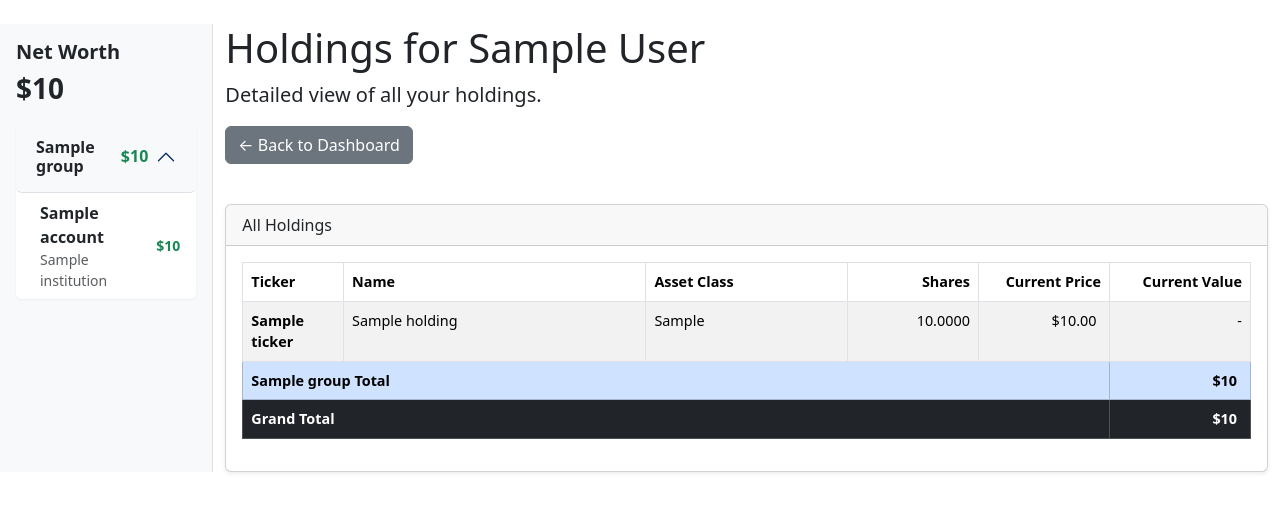
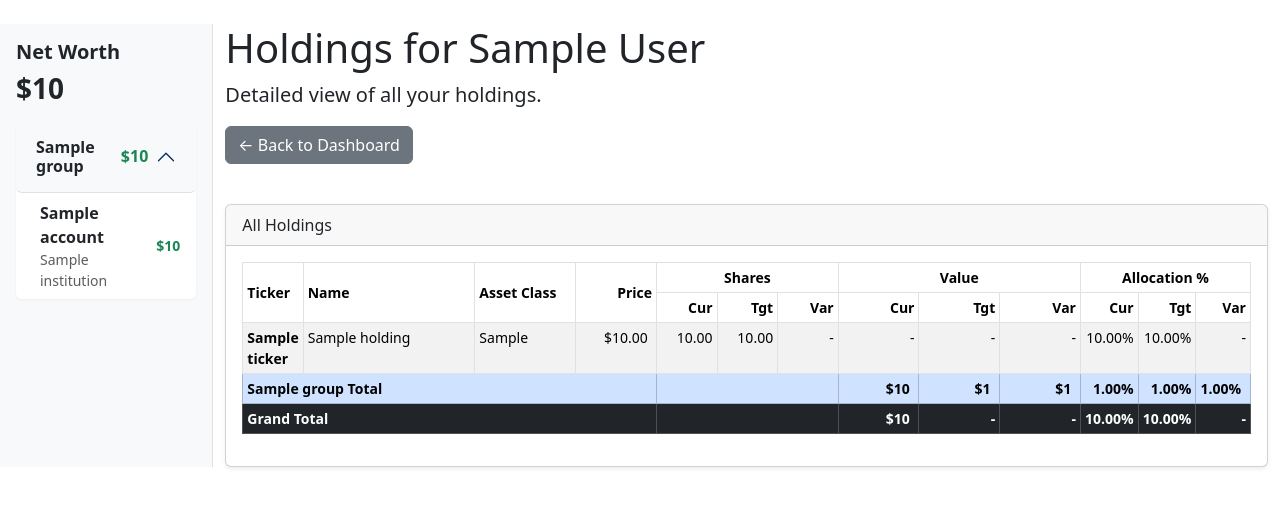
Before and after one commit to charlesbeck3/cb3portfolio, a Django app: template portfolio/templates/portfolio/holdings.html in a window 1280 px wide. Shown: the part 56-568 px from the top of the page. Run offline with Django 5.2, Linux system fonts and the light colour scheme; tables that the repository leaves empty hold one stand-in row (values such as "Sample post"); the template is opened without the code that fills it: values that come from a table or form of the project are taken from there, most other values are stand-ins (such as "Sample title", 1, 10 or a date in 2020).

Commit message:
Refine Holdings layout: Flip columns, add totals, format variances

```diff
--- a/portfolio/templates/portfolio/holdings.html
+++ b/portfolio/templates/portfolio/holdings.html
@@ -27,15 +27,30 @@
                     </div>
                     <div class="card-body">
                         <div class="table-responsive">
-                            <table class="table table-striped table-bordered table-hover">
+                            <table class="table table-striped table-bordered table-hover table-sm" style="font-size: 0.875rem;">
                                 <thead>
                                     <tr>
-                                        <th style="width: 10%;">Ticker</th>
-                                        <th style="width: 30%;">Name</th>
-                                        <th style="width: 20%;">Asset Class</th>
-                                        <th class="text-end" style="width: 13%;">Shares</th>
-                                        <th class="text-end" style="width: 13%;">Current Price</th>
-                                        <th class="text-end" style="width: 14%;">Current Value</th>
+                                        <th rowspan="2" class="align-middle" style="width: 5%;">Ticker</th>
+                                        <th rowspan="2" class="align-middle" style="width: 17%;">Name</th>
+                                        <th rowspan="2" class="align-middle" style="width: 10%;">Asset Class</th>
+                                        <th rowspan="2" class="align-middle text-end" style="width: 8%;">Price</th>
+                                        <th colspan="3" class="text-center">Shares</th>
+                                        <th colspan="3" class="text-center">Value</th>
+                                        <th colspan="3" class="text-center">Allocation %</th>
+                                    </tr>
+                                    <tr>
+                                        <!-- Shares -->
+                                        <th class="text-end" style="width: 6%;">Cur</th>
+                                        <th class="text-end" style="width: 6%;">Tgt</th>
+                                        <th class="text-end" style="width: 6%;">Var</th>
+                                        <!-- Value -->
+                                        <th class="text-end" style="width: 8%;">Cur</th>
+                                        <th class="text-end" style="width: 8%;">Tgt</th>
+                                        <th class="text-end" style="width: 8%;">Var</th>
+                                        <!-- Allocation -->
+                                        <th class="text-end" style="width: 5%;">Cur</th>
+                                        <th class="text-end" style="width: 5%;">Tgt</th>
+                                        <th class="text-end" style="width: 5%;">Var</th>
                                     </tr>
                                 </thead>
                                 <tbody>
@@ -47,34 +62,83 @@
                                         <td><strong>{{ holding.ticker }}</strong></td>
                                         <td>{{ holding.name }}</td>
                                         <td>{{ holding.asset_class }}</td>
-                                        <td class="text-end">{{ holding.shares|floatformat:4 }}</td>
                                         <td class="text-end">{{ holding.current_price|default:"0"|accounting_amount:2 }}</td>
+
+                                        <!-- Shares -->
+                                        <td class="text-end">{{ holding.shares|floatformat:2 }}</td>
+                                        <td class="text-end">{{ holding.target_shares|floatformat:2 }}</td>
+                                        <td class="text-end">{{ holding.shares_variance|accounting_number:2 }}</td>
+
+                                        <!-- Value -->
                                         <td class="text-end">{{ holding.value|accounting_amount:0 }}</td>
+                                        <td class="text-end">{{ holding.target_value|accounting_amount:0 }}</td>
+                                        <td class="text-end">{{ holding.value_variance|accounting_amount:0 }}</td>
+
+                                        <!-- Allocation -->
+                                        <td class="text-end">{{ holding.current_allocation|floatformat:2 }}%</td>
+                                        <td class="text-end">{{ holding.target_allocation|floatformat:2 }}%</td>
+                                        <td class="text-end">{{ holding.allocation_variance|accounting_percent:2 }}</td>
                                     </tr>
                                     {% endfor %}
                                     {% if group_data.categories|length > 1 %}
                                     <tr class="table-secondary fw-bold group-{{ forloop.parentloop.counter }}-rows collapse show">
-                                        <td colspan="5">{{ category_data.label }} Total</td>
+                                        <td colspan="4">{{ category_data.label }} Total</td>
+
+                                        <!-- Shares empty -->
+                                        <td colspan="3"></td>
+
+                                        <!-- Value Total -->
                                         <td class="text-end">{{ category_data.total|accounting_amount:0 }}</td>
+                                        <td class="text-end">{{ category_data.total_target_value|accounting_amount:0 }}</td>
+                                        <td class="text-end">{{ category_data.total_value_variance|accounting_amount:0 }}</td>
+
+                                        <!-- Allocation Total -->
+                                        <td class="text-end">{{ category_data.total_current_allocation|floatformat:2 }}%</td>
+                                        <td class="text-end">{{ category_data.total_target_allocation|floatformat:2 }}%</td>
+                                        <td class="text-end">{{ category_data.total_allocation_variance|accounting_percent:2 }}</td>
                                     </tr>
                                     {% endif %}
                                     {% endfor %}
                                     <tr class="table-primary fw-bold border-top group-toggle mt-3" data-bs-toggle="collapse"
                                         data-bs-target=".group-{{ forloop.counter }}-rows" aria-expanded="true" role="button">
-                                        <td colspan="5">{{ group_data.label|default:group_code }} Total</td>
+                                        <td colspan="4">{{ group_data.label|default:group_code }} Total</td>
+
+                                        <!-- Shares empty -->
+                                        <td colspan="3"></td>
+
+                                        <!-- Value Total -->
                                         <td class="text-end">{{ group_data.total|accounting_amount:0 }}</td>
+                                        <td class="text-end">{{ group_data.total_target_value|accounting_amount:0 }}</td>
+                                        <td class="text-end">{{ group_data.total_value_variance|accounting_amount:0 }}</td>
+
+                                        <!-- Allocation Total -->
+                                        <td class="text-end">{{ group_data.total_current_allocation|floatformat:2 }}%</td>
+                                        <td class="text-end">{{ group_data.total_target_allocation|floatformat:2 }}%</td>
+                                        <td class="text-end">{{ group_data.total_allocation_variance|accounting_percent:2 }}</td>
                                     </tr>
                                     {% endfor %}
                                     {% else %}
                                     <tr>
-                                        <td colspan="6" class="text-center">No holdings found.</td>
+                                        <td colspan="13" class="text-center">No holdings found.</td>
                                     </tr>
                                     {% endif %}
                                 </tbody>
                                 <tfoot>
                                     <tr class="table-dark fw-bold">
-                                        <td colspan="5">Grand Total</td>
+                                        <td colspan="4">Grand Total</td>
+
+                                        <!-- Shares empty -->
+                                        <td colspan="3"></td>
+
+                                        <!-- Value Total -->
                                         <td class="text-end">{{ grand_total|accounting_amount:0 }}</td>
+                                        <td class="text-end">{{ grand_target_value|accounting_amount:0 }}</td>
+                                        <td class="text-end">{{ grand_value_variance|accounting_amount:0 }}</td>
+
+                                         <!-- Allocation Total -->
+                                        <td class="text-end">{{ grand_current_allocation|floatformat:2 }}%</td>
+                                        <td class="text-end">{{ grand_target_allocation|floatformat:2 }}%</td>
+                                        <td class="text-end">{{ grand_allocation_variance|accounting_percent:2 }}</td>
                                     </tr>
                                 </tfoot>
                             </table>
--- a/portfolio/templatetags/portfolio_extras.py
+++ b/portfolio/templatetags/portfolio_extras.py
@@ -77,3 +77,23 @@ def accounting_percent(value: Any, decimals: int = 1) -> str:
 
     # Add hidden parenthesis for alignment
     return mark_safe(f"{formatted}%<span style='visibility: hidden;'>)</span>")
+
+
+@register.filter
+def accounting_number(value: Any, decimals: int = 2) -> str:
+    """Format value as accounting number: (123.45) for negative, no symbol."""
+    try:
+        d = Decimal(str(value))
+    except (InvalidOperation, TypeError, ValueError):
+        return '-'
+
+    is_negative = d < 0
+    abs_val = abs(d)
+
+    formatted = f"{abs_val:,.{decimals}f}"
+
+    if is_negative:
+        return f"({formatted})"
+
+    # Add hidden parenthesis for alignment
+    return mark_safe(f"{formatted}<span style='visibility: hidden;'>)</span>")
```
Also changed, not shown: portfolio/services.py (+142 -10 lines).
